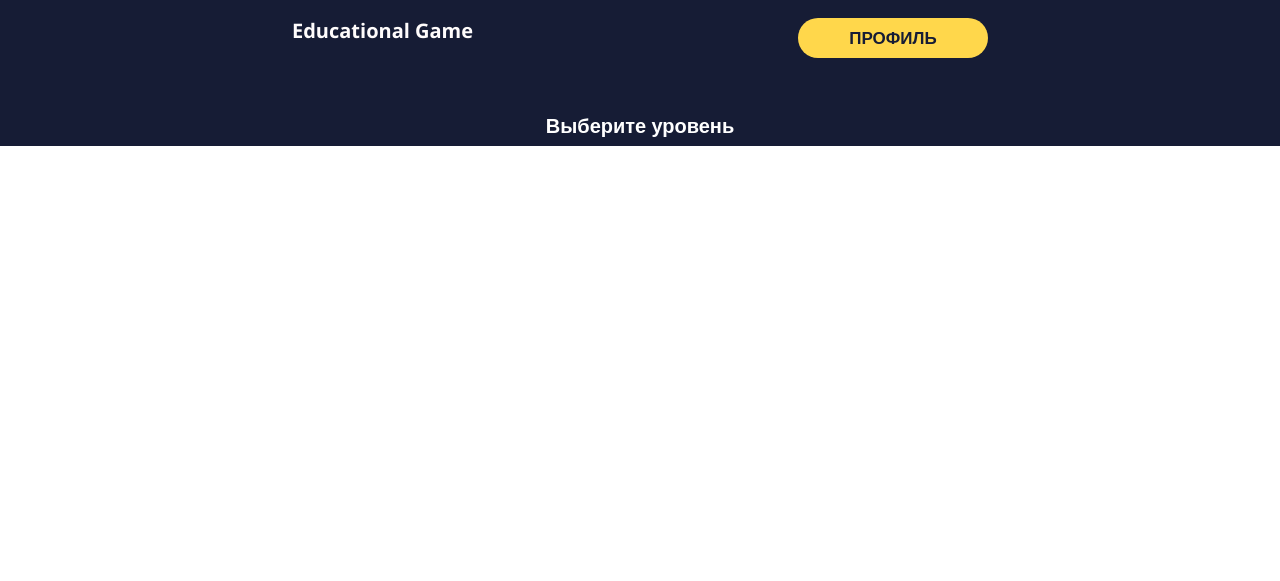
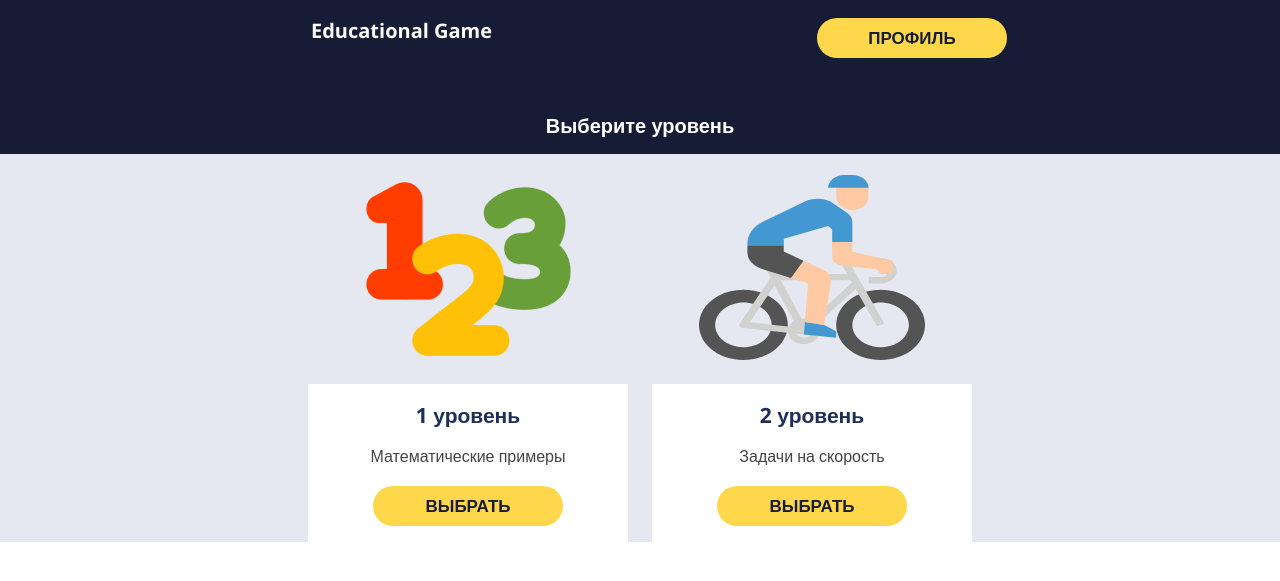
Before and after one commit to vchpro/educational-game, a PHP site: page /math.html in a window 1280 px wide. Shown: the top 581 px of the page. Run offline with PHP 8.4, Linux system fonts and the light colour scheme.

Commit message:
math.html

```diff
--- a/choose.html
+++ b/choose.html
@@ -11,7 +11,7 @@
 </head>
 <body>
     <header class="header">
-        <div class="header-container">
+        <div class="header-container header-container--modifed">
             <h1 class="header-container__heading">Educational Game</h1>
             <span class="header-container__burger">
                 <span class="visually-hidden">Меню</span>
--- a/css/style.css
+++ b/css/style.css
@@ -34,6 +34,11 @@ body {
   margin: 0 auto;
   display: flex;
   justify-content: space-between;
+  padding-left: 13px;
+}
+
+.header-container--modifed {
+  padding-left: 38px;
 }
 
 .header-container__burger {
@@ -49,6 +54,10 @@ body {
 
 .main {
   background-color: #161C35;
+}
+
+.main--modifed {
+  background-color: #E6E8F1;
 }
 
 .main__text {
@@ -200,6 +209,7 @@ body {
   text-decoration: none;
   padding-top: 10px;
   margin: 0 auto;
+  border: none;
 }
 
 .btn:hover {
@@ -473,9 +483,86 @@ body {
   margin-top: 14px;
 }
 
+.level {
+  width: 320px;
+  margin: 0 auto;
+}
+
+.level-container {
+  width: 320px;
+  min-height: 158px;
+  background-color: #FFFFFF;
+}
+
+.level-container__header {
+  font-weight: bold;
+  font-size: 21px;
+  line-height: 21px;
+  text-align: center;
+  color: #1D2E5B;
+  margin: 0;
+  padding-top: 21px;
+}
+
+.level-container__text {
+  font-size: 16px;
+  line-height: 18px;
+  text-align: center;
+  color: #444444;
+  margin: 0;
+  margin-top: 21px;
+}
+
+.level-container__button {
+  height: 40px;
+  padding-top: 0px;
+  margin-top: 21px;
+}
+
+.level__img {
+  display: block;
+  margin: 0 auto;
+}
+
+.level:not(:first-of-type) {
+  margin-top: 53px;
+}
+
+.level__img--two {
+  margin-bottom: 24px;
+}
+
+.main__text--modifed {
+  padding-bottom: 11px;
+}
+
 @media (min-width: 768px) {
   .decorate-choose {
     margin-top: 40px;
+  }
+
+  .main__text--modifed {
+    padding-bottom: 8px;
+    line-height: 40px;
+  }
+
+  .levels {
+    display: flex;
+    width: 688px;
+    justify-content: space-between;
+    margin: 0 auto;
+  }
+
+  .level {
+    margin-top: auto;
+  }
+
+  .level:not(:first-of-type) {
+    margin-top: 0px;
+  }
+
+  .level:nth-of-type(2) {
+    margin-top: auto;
   }
 
   .reg, .login {
@@ -497,9 +584,29 @@ body {
 }
 
 @media (min-width: 1400px) {
+  .main__text--modifed {
+    padding-bottom: 22px;
+  }
+
+  .level {
+    width: 349px;
+  }
+
+  .level-container {
+    width: 349px;
+  }
+
+  .levels {
+    width: 743px;
+  }
+
   .decorate-choose {
     margin-top: 56px;
     top: 60px;
+  }
+
+  .profile-container {
+    height: 96px;
   }
 
   .profile-container__text {
@@ -553,4 +660,13 @@ body {
   .profile-container {
     width: 222px;
   }
+
+  .level-container__button {
+    height: 41px;
+    padding-top: 0px;
+  }
+
+  .level-container {
+    min-height: 163px;
+  }
 }
--- a/math.html
+++ b/math.html
@@ -11,7 +11,7 @@
 </head>
 <body>
     <header class="header">
-        <div class="header-container">
+        <div class="header-container header-container--modifed">
             <h1 class="header-container__heading">Educational Game</h1>
             <span class="header-container__burger">
                 <span class="visually-hidden">Меню</span>
@@ -24,10 +24,30 @@
                 </div>
             </div>
         </div>
+    <p class="main__text main__text--modifed">Выберите уровень</p>
     </header>
 
-    <main class="main">
-        <p class="main__text">Выберите уровень</p>
+    <main class="main main--modifed">
+        <section class="levels">
+            <h1 class="visually-hidden">Уровни</h1>
+            <article class="level">
+                <img class="level__img level__img--one" src="img/math-1.png">
+            <div class="level-container">
+                <p class="level-container__header">1 уровень</p>
+                <p class="level-container__text">Математические примеры</p>
+                <button type="button" class="btn level-container__button">Выбрать</button>
+            </div>
+            </article>
+
+            <article class="level">
+                <img class="level__img level__img--two" src="img/math-2.svg">
+            <div class="level-container">
+                <p class="level-container__header">2 уровень</p>
+                <p class="level-container__text">Задачи на скорость</p>
+                <button type="button" class="btn level-container__button">Выбрать</button>
+            </div>
+            </article>
+        </section>
     </main>
 
     <section class="mobile-menu hide">
```
Also changed, not shown: img/math-1.png (added), img/math-2.svg (added).
